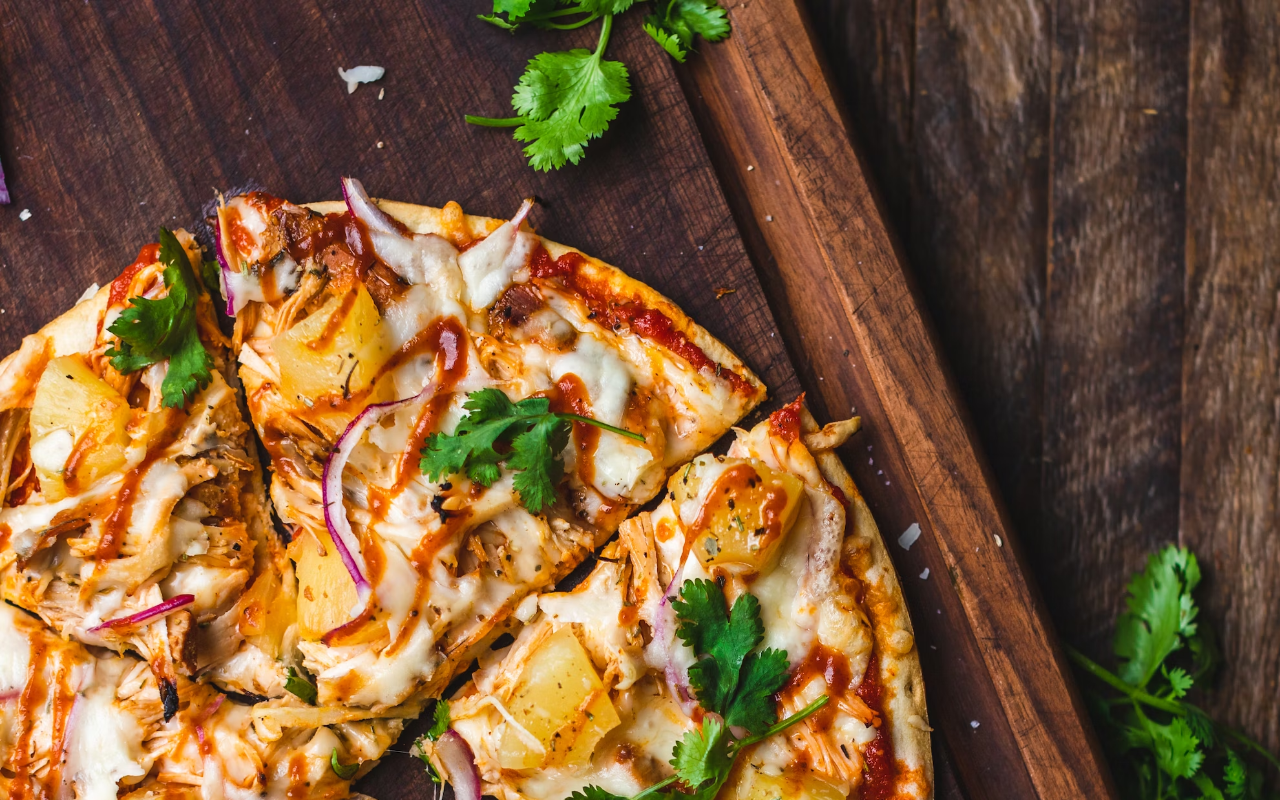
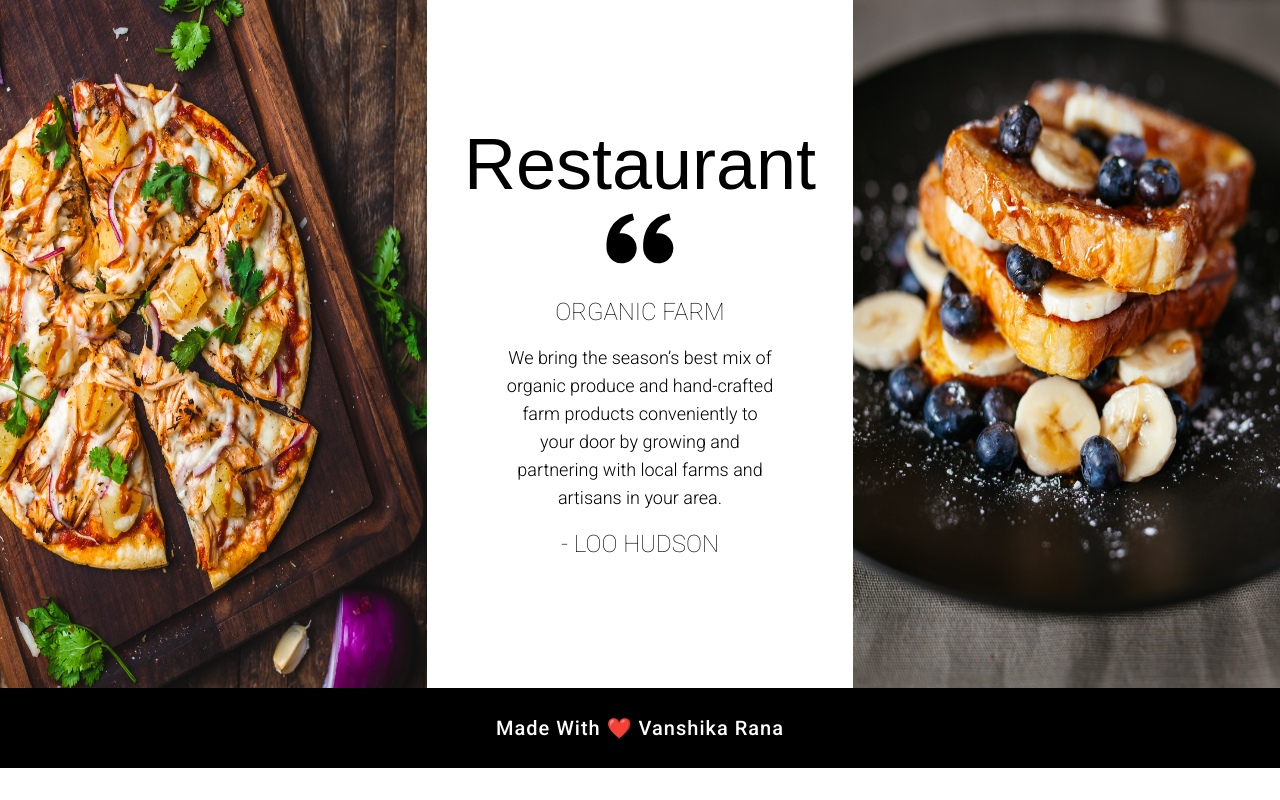
Before and after one commit to Vanshika-Rana/Frontend-Projects, a Next.js app: page /Restaurant in a window 1280 px wide. Shown: the top 800 px of the page. Built offline with nearby package versions, Linux system fonts and the light colour scheme; a web font is replaced by a local one.

Commit message:
Day 1/30 -little update

```diff
--- a/app/Restaurant/page.tsx
+++ b/app/Restaurant/page.tsx
@@ -11,13 +11,13 @@ const ephesis = Ephesis({
 const Restaurant: React.FC = () => {
 	return (
 		<div className='min-h-screen w-full overflow-hidden flex flex-col'>
-			<div className='w-full h-[50%] flex flex-col lg:flex-row'>
+			<div className='grid grid-cols-1 lg:grid-cols-3'>
 				<Image
 					src='/images/Restaurant/food1.png'
 					alt='pizza'
 					width={500}
 					height={200}
-					className="w-full"
+					className="w-full h-full"
 				/>
 				<div className='bg-white w-full flex flex-col justify-center items-center py-32 px-20'>
 					<p
@@ -44,7 +44,7 @@ const Restaurant: React.FC = () => {
 					alt='Blueberry'
 					width={500}
 					height={200}
-					className="w-full"
+					className="w-full h-full"
 				/>
 			</div>
 			<div className='w-full bg-black h-20 flex justify-center items-center'>
```
